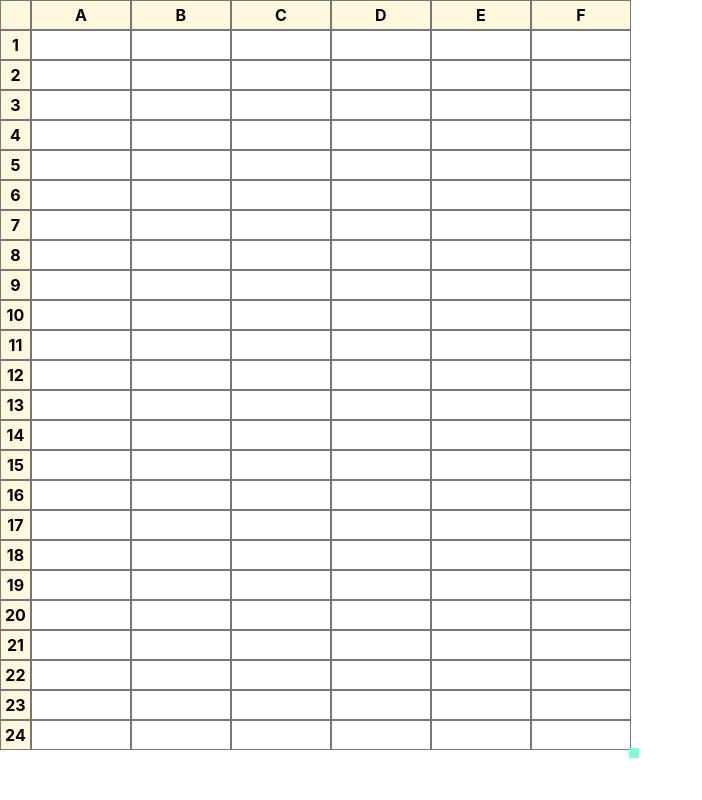
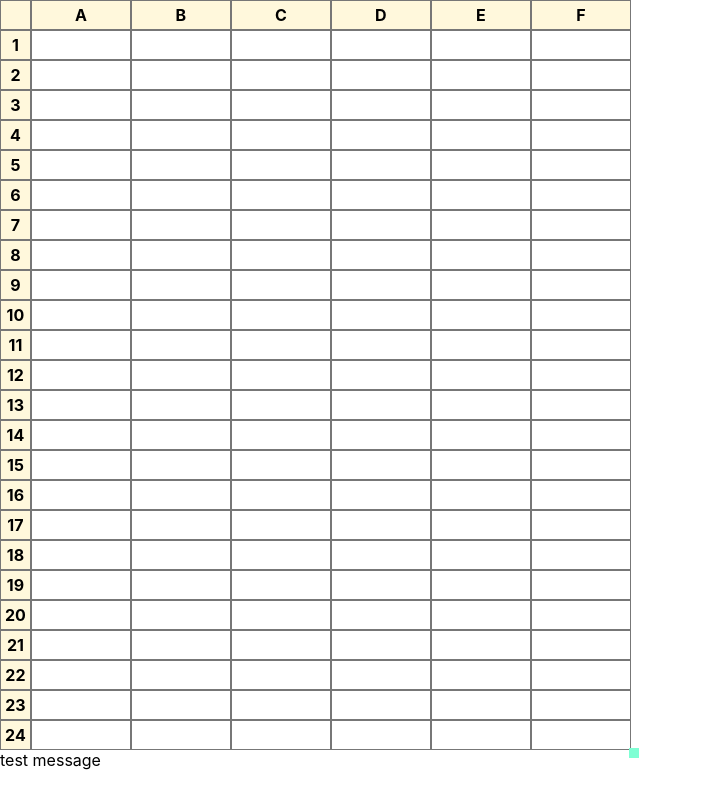
Before and after one commit to pleum-attakorn/erudite_fullstack_test, a React (Create React App) app in the folder frontend/: page / in a window 1280 px wide. Shown: the whole page, without its empty margins (0-702 px from the left). Built offline with nearby package versions, Linux system fonts and the light colour scheme; no server answers.

Commit message:
Addrow function

```diff
--- a/frontend/src/App.tsx
+++ b/frontend/src/App.tsx
@@ -1,12 +1,23 @@
-import React from 'react';
+import React, {useEffect, useState} from 'react';
 import { RecoilRoot } from 'recoil';
 import './App.css';
 import SheetsContainer from './containers/SheetsContainer'
 
-function App() {
+const App = () => {
+  const [message, setMessage] = useState('test message');
+
+  useEffect(() => {
+    fetch('http://127.0.0.1:5000/weather/')
+      .then(res => res.json())
+      .then(obj => {
+        setMessage(obj.message);
+      });
+  },[]);
+
   return (
     <RecoilRoot>
       <SheetsContainer />
+      <div>{message}</div>
     </RecoilRoot>
   );
 }
```
